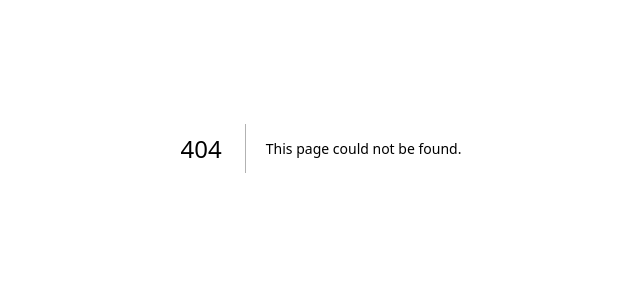
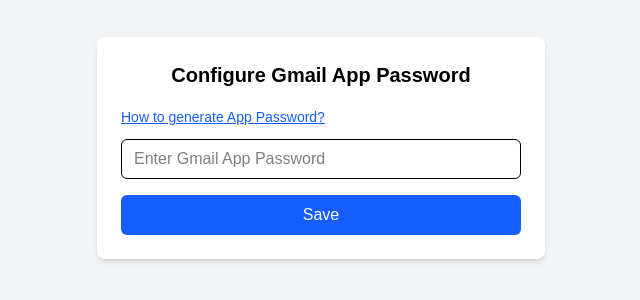
Before and after one commit to sandeepkumar23f/Hire-Reach, a Next.js app: page /settings in a window 1280 px wide. Before the commit this address had no page. Shown: the part 252-552 px from the top of the page, without its empty margins (319-959 px from the left). Built offline with nearby package versions, Linux system fonts and the light colour scheme; no server answers.

Commit message:
added the setting page

```diff
--- /dev/null
+++ b/app/settings/page.tsx
@@ -0,0 +1,116 @@
+"use client";
+
+import { useState } from "react";
+
+export default function SettingsPage() {
+  const [appPassword, setAppPassword] = useState("");
+  const [loading, setLoading] = useState(false);
+  const [message, setMessage] = useState("");
+  const [showGuide, setShowGuide] = useState(false);
+
+  const API = process.env.NEXT_PUBLIC_BACKEND_URL || "http://localhost:5000";
+
+  const handleSave = async () => {
+    setMessage("");
+
+    if (!appPassword) {
+      setMessage("Please enter your Gmail App Password");
+      return;
+    }
+
+    setLoading(true);
+
+    try {
+      const res = await fetch(`${API}/api/auth/configure-email`, {
+        method: "POST",
+        headers: { "Content-Type": "application/json" },
+        credentials: "include",
+        body: JSON.stringify({ appPassword }),
+      });
+
+      const data = await res.json();
+
+      if (data.success) {
+        setMessage("Gmail verified and connected successfully");
+      } else {
+        setMessage(data.message);
+      }
+    } catch (error) {
+      setMessage("Server error");
+    } finally {
+      setLoading(false);
+    }
+  };
+
+  return (
+    <div className="min-h-screen flex justify-center items-center text-black bg-gray-100 p-4">
+      <div className="w-full max-w-md bg-white p-6 rounded-lg shadow-md">
+        <h2 className="text-xl font-bold mb-4 text-center">
+          Configure Gmail App Password
+        </h2>
+
+        {/* Toggle Guide Button */}
+        <button
+          onClick={() => setShowGuide(!showGuide)}
+          className="text-blue-600 text-sm mb-3 underline"
+        >
+          {showGuide ? "Hide Instructions" : "How to generate App Password?"}
+        </button>
+
+        {/* Instruction Section */}
+        {showGuide && (
+          <div className="bg-gray-50 border rounded-md p-3 text-sm text-gray-700 mb-4">
+            <p className="font-semibold mb-2">Follow these steps:</p>
+            <ol className="list-decimal ml-4 space-y-1">
+              <li>Go to your Google Account.</li>
+              <li>
+                Click on <b>Security</b>.
+              </li>
+              <li>
+                Enable <b>2-Step Verification</b>.
+              </li>
+              <li>
+                After enabling 2FA, go to <b>App Passwords</b>.
+              </li>
+              <li>
+                Select:
+                <ul className="list-disc ml-4">
+                  <li>
+                    App: <b>Mail</b>
+                  </li>
+                  <li>
+                    Device: <b>Other</b>
+                  </li>
+                </ul>
+              </li>
+              <li>
+                Click <b>Generate</b>.
+              </li>
+              <li>Copy the 16-character password and paste it below.</li>
+            </ol>
+          </div>
+        )}
+
+        {message && (
+          <p className="text-sm text-center mb-3 text-blue-600">{message}</p>
+        )}
+
+        <input
+          type="password"
+          placeholder="Enter Gmail App Password"
+          value={appPassword}
+          onChange={(e) => setAppPassword(e.target.value)}
+          className="w-full h-10 border rounded-md px-3 mb-4"
+        />
+
+        <button
+          onClick={handleSave}
+          disabled={loading}
+          className="w-full h-10 bg-blue-600 text-white rounded-md hover:bg-blue-700 transition"
+        >
+          {loading ? "Saving..." : "Save"}
+        </button>
+      </div>
+    </div>
+  );
+}
--- a/app/signup/page.tsx
+++ b/app/signup/page.tsx
@@ -56,17 +56,13 @@
     const res = await fetch(`${API}/api/auth/signup`, {
       method: "POST",
       headers: { "Content-Type": "application/json" },
-        credentials: "include",
+      credentials: "include", // ✅ important for cookie
       body: JSON.stringify(userData),
     });
 
     const result = await res.json();
 
-      if (result.success) {
-        if (result.token) {
-          localStorage.setItem("token", result.token);
-        }
-
+    if (res.ok && result.success) {
       setSuccessMessage("Account created successfully");
 
       setTimeout(() => {
@@ -82,7 +78,6 @@
     setLoading(false);
   }
 };
-
   return (
     <>
       <div className="fixed top-0 w-full h-16 flex items-center px-8 bg-white shadow-sm text-black font-bold text-2xl z-50">
```
Lines whose indentation alone changed are shown as unchanged.
